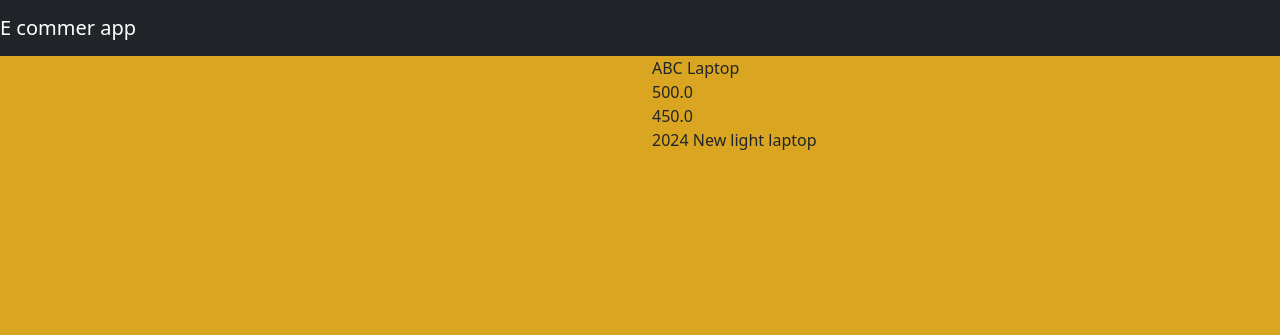
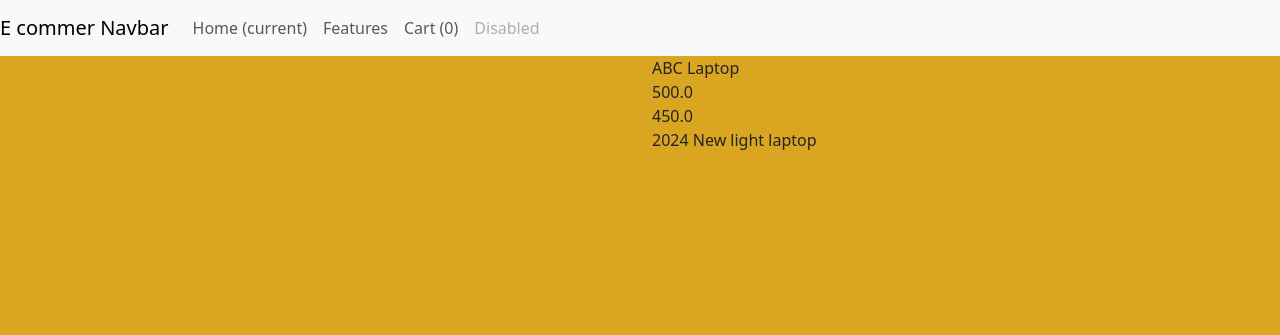
Before and after one commit to hameji/food-app, a Django app: page /ecom/2 in a window 1280 px wide. Shown: the top 335 px of the page. Run offline with Django 4.2, Linux system fonts and the light colour scheme; data comes from the database, SQL or seed files in the repository; parts of the project's set-up code (start-up, migrations or seed data) failed here and were passed over.

Commit message:
changed navi bar

```diff
--- a/ecom/templates/ecom/base.html
+++ b/ecom/templates/ecom/base.html
@@ -14,20 +14,29 @@
 </head>
 <body>
 
-    <nav class="navbar navbar-dark bg-dark">
-        <a href="#" class="navbar-brand">E commer app</a>
-        <div class="navbar">
-            <a class="nav-item nav-link" href="{% url 'food:create_item' %}">Add Item</a>
-            <a class="nav-item nav-link" href="#">Delete Item</a>
-            <a class="nav-item nav-link" href="#">View Item</a>
-            {% if user_authenticated %}
-                <a class="nav-item nav-link" href="{% url 'logout' %}">Logout</a>
-                <a class="nav-item nav-link" href="{% url 'profile' %}">Profile</a>
-            {% else %}
-                <a class="nav-item nav-link" href="{% url 'login' %}">Login</a>
-            {% endif %}
+    <nav class="navbar navbar-expand-lg navbar-light bg-light">
+        <a class="navbar-brand" href="#">E commer Navbar</a>
+        <button class="navbar-toggler" type="button" data-toggle="collapse" data-target="#navbarNav" aria-controls="navbarNav" aria-expanded="false" aria-label="Toggle navigation">
+          <span class="navbar-toggler-icon"></span>
+        </button>
+        <div class="collapse navbar-collapse" id="navbarNav">
+          <ul class="navbar-nav">
+            <li class="nav-item active">
+              <a class="nav-link" href="#">Home <span class="sr-only">(current)</span></a>
+            </li>
+            <li class="nav-item">
+              <a class="nav-link" href="#">Features</a>
+            </li>
+            <li class="nav-item">
+              <a id="cart" class="nav-link" href="#">Cart (0)</a>
+            </li>
+            <li class="nav-item">
+              <a class="nav-link disabled" href="#">Disabled</a>
+            </li>
+          </ul>
         </div>
-    </nav>
+      </nav>
+
 
     {% if messages %}
         {% for message in messages %}
```
